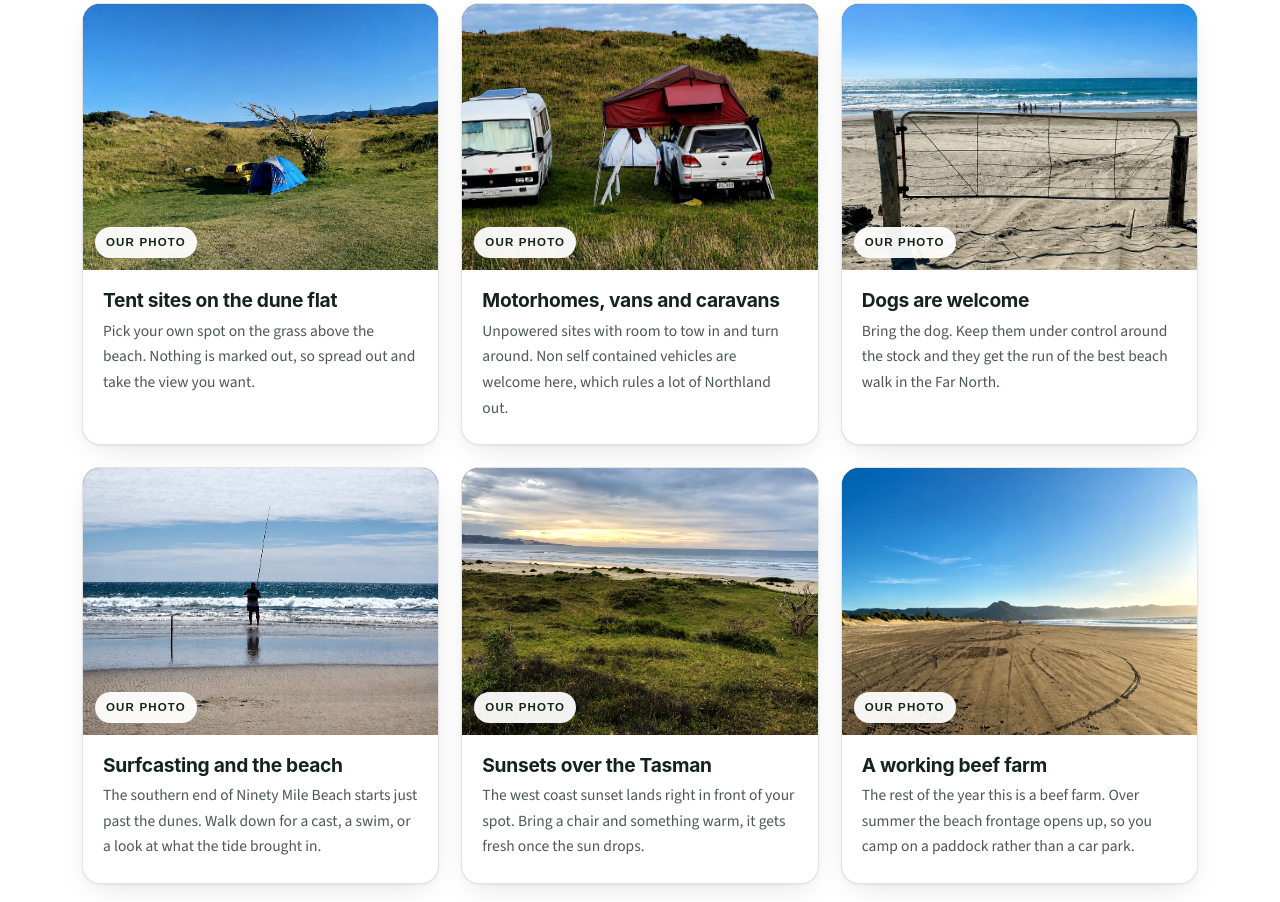
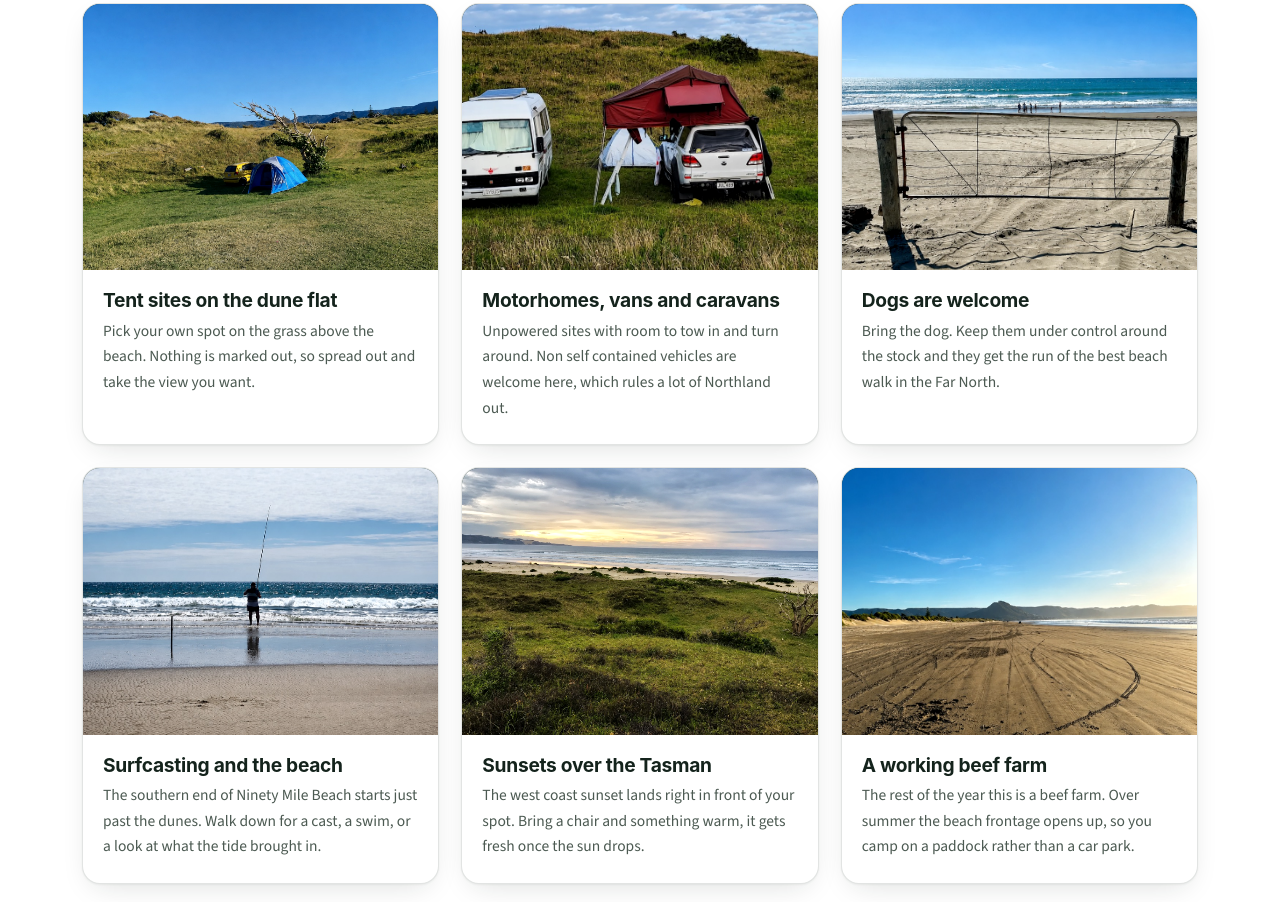
Before and after one commit to scaledsolutionsnz-sketch/te-wairoa-farm-camp-demo, a plain HTML site: page index.html in a window 1280 px wide. Shown: the part 1178-2080 px from the top of the page. Drawn offline with nearby package versions, Linux system fonts and the light colour scheme; a web font is replaced by a local one.

Commit message:
Remove Our photo badges and the TW logo mark
Keep the header/footer brand as text only, and drop the badge overlay
from the camp cards.

Co-Authored-By: Claude Sonnet 5 <noreply@anthropic.com>
Claude-Session: https://claude.ai/code/session_01FCPGqFVPaQxhVAZkC7HHyx

```diff
--- a/index.html
+++ b/index.html
@@ -54,7 +54,6 @@
 <header class="nav">
   <div class="wrap nav__in">
     <a class="brand" href="index.html">
-      <span class="brand__mark">TW</span>
       <span class="brand__txt">
         <span class="brand__name">Te Wairoa Farm Camp</span>
         <span class="brand__where">Ahipara, Northland</span>
@@ -162,7 +161,6 @@
       <article class="card rv">
         <div class="card__img">
           <img src="img/tent-site.jpg" alt="A blue tent and a van pitched on the grass paddock at Te Wairoa Farm Camp" width="1300" height="1300" loading="lazy" decoding="async">
-          <span class="card__tag">Our photo</span>
         </div>
         <div class="card__body">
           <h3>Tent sites on the dune flat</h3>
@@ -173,7 +171,6 @@
       <article class="card rv">
         <div class="card__img">
           <img src="img/van-and-tent.jpg" alt="A campervan and a rooftop tent set up together on the grass campsite at Te Wairoa" width="1300" height="607" loading="lazy" decoding="async">
-          <span class="card__tag">Our photo</span>
         </div>
         <div class="card__body">
           <h3>Motorhomes, vans and caravans</h3>
@@ -184,7 +181,6 @@
       <article class="card rv">
         <div class="card__img">
           <img src="img/beach-gate.jpg" alt="The farm gate opening onto the sand at the southern end of Ninety Mile Beach" width="900" height="1200" loading="lazy" decoding="async">
-          <span class="card__tag">Our photo</span>
         </div>
         <div class="card__body">
           <h3>Dogs are welcome</h3>
@@ -195,7 +191,6 @@
       <article class="card rv">
         <div class="card__img">
           <img src="img/surfcasting.jpg" alt="A surfcaster casting a line into the breakers on the beach at Te Wairoa" width="975" height="1300" loading="lazy" decoding="async">
-          <span class="card__tag">Our photo</span>
         </div>
         <div class="card__body">
           <h3>Surfcasting and the beach</h3>
@@ -206,7 +201,6 @@
       <article class="card rv">
         <div class="card__img">
           <img src="img/evening-sky.jpg" alt="Cloudy evening sunset over the sea, seen from the camping paddock at Te Wairoa" width="1300" height="975" loading="lazy" decoding="async">
-          <span class="card__tag">Our photo</span>
         </div>
         <div class="card__body">
           <h3>Sunsets over the Tasman</h3>
@@ -217,7 +211,6 @@
       <article class="card rv">
         <div class="card__img">
           <img src="img/beach-tracks.jpg" alt="Vehicle tracks in the sand at the southern end of Ninety Mile Beach, farmland behind" width="975" height="1300" loading="lazy" decoding="async">
-          <span class="card__tag">Our photo</span>
         </div>
         <div class="card__body">
           <h3>A working beef farm</h3>
@@ -455,7 +448,6 @@
     <div class="foot__top">
       <div class="foot__brand">
         <div class="brand">
-          <span class="brand__mark">TW</span>
           <span class="brand__txt">
             <span class="brand__name">Te Wairoa Farm Camp</span>
             <span class="brand__where">Ahipara, Northland</span>
```
Also changed, not shown: privacy.html (+0 -2 lines), stay.html (+0 -2 lines), terms.html (+0 -2 lines).
